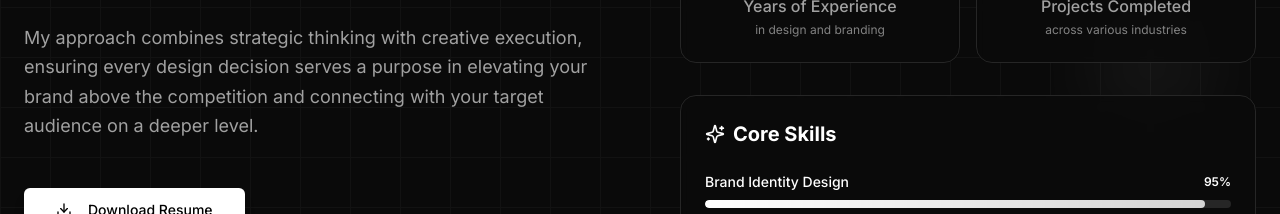
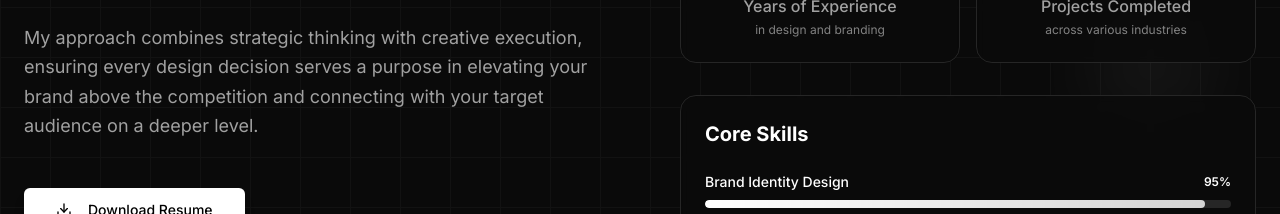
Before and after one commit to MrSalaam/Optimist, a React (Vite) app: page / in a window 1280 px wide. Shown: the part 1440-1654 px from the top of the page. Built offline with nearby package versions, Linux system fonts and the light colour scheme.

Commit message:
update about

```diff
--- a/src/components/About.tsx
+++ b/src/components/About.tsx
@@ -1,6 +1,5 @@
 import { Button } from "@/components/ui/button";
 import {
-  Sparkles,
   Download,
   User,
   Award,
@@ -260,7 +259,6 @@ const About = () => {
               className="bg-background/80 backdrop-blur-sm border border-border rounded-2xl p-6"
             >
               <h3 className="text-xl font-bold text-foreground mb-6 flex items-center gap-2">
-                <Sparkles className="w-5 h-5 text-accent" />
                 Core Skills
               </h3>
               <div className="space-y-4">
```
